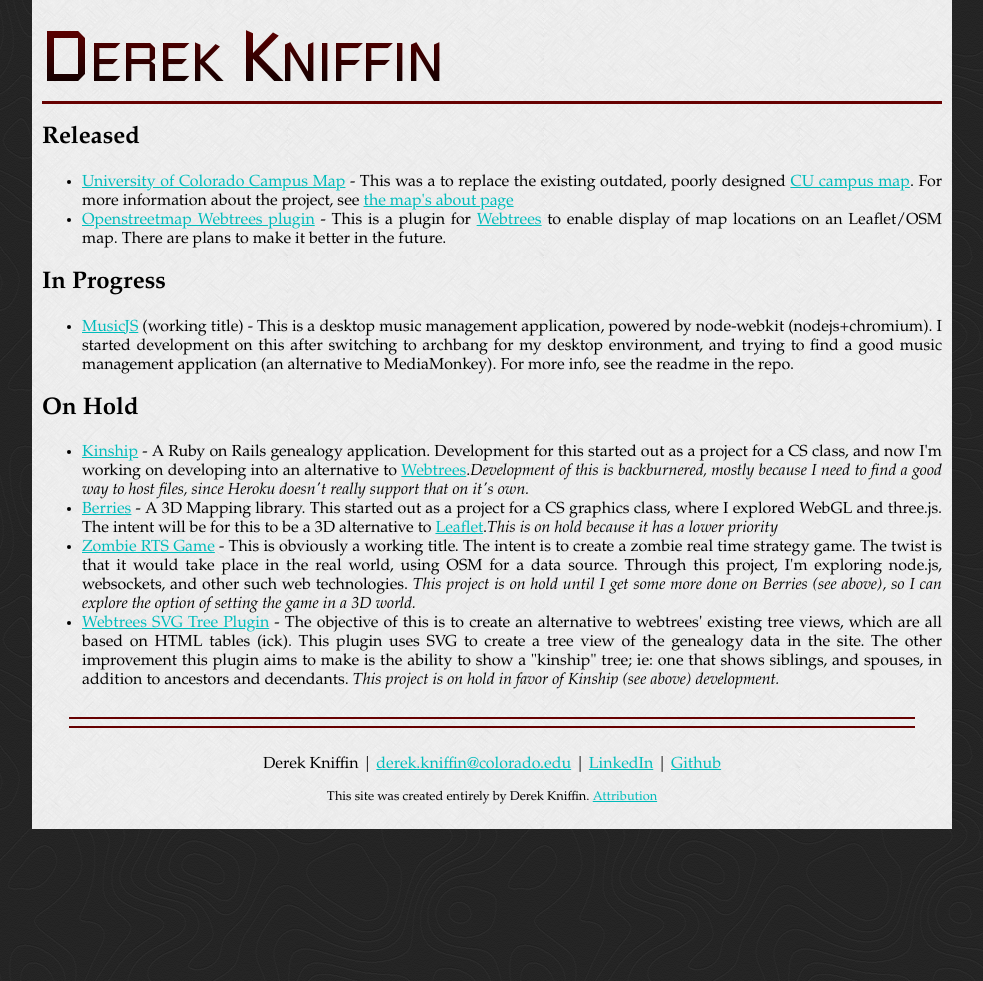
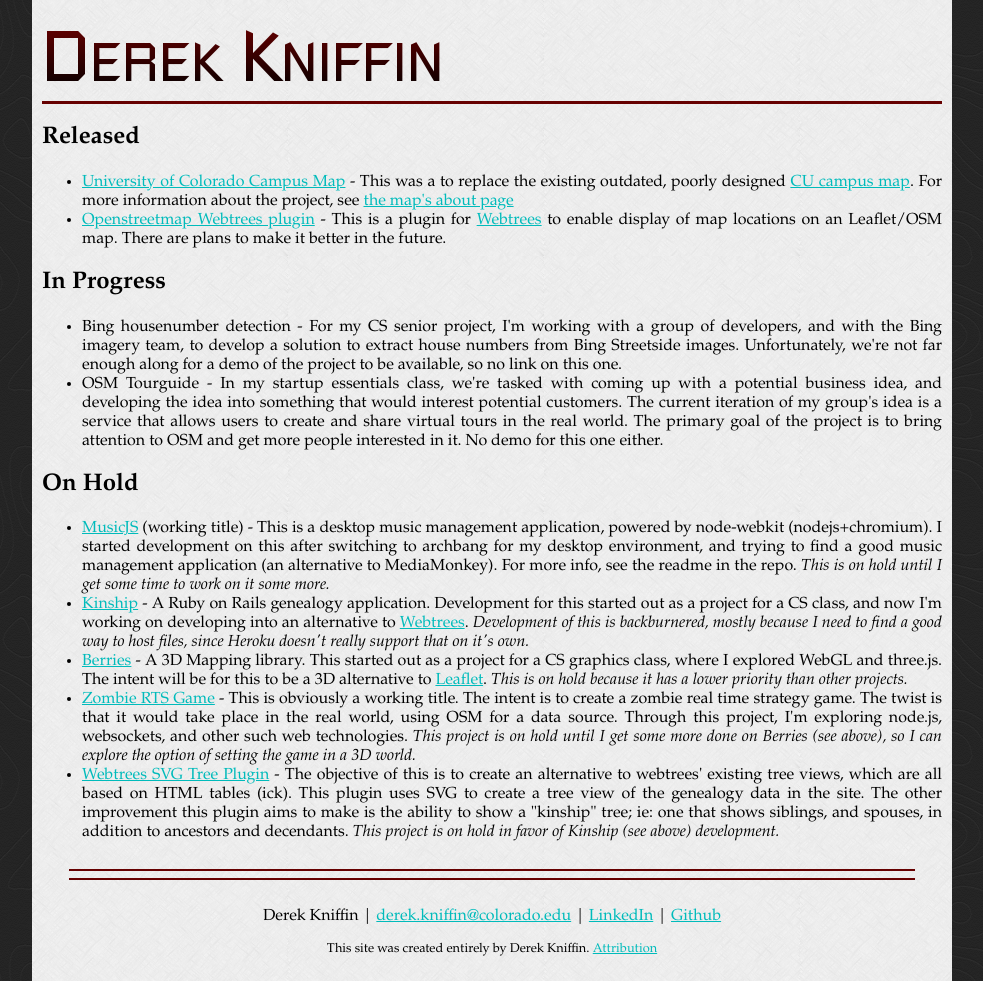
Before and after one commit to oddityoverseer13/personal-website, a Jekyll site: the page built from projects.html, in a window 1280 px wide. Shown: the whole page, without its empty margins (148-1131 px from the left). Built offline with Jekyll 4.4.1, drawn with Linux system fonts in a browser that asks for light colours; Markdown is read by kramdown in place of the engine named in the settings; before the commit the page ends 900 px from its top, so only the background shows below that.

Commit message:
Updated projects page and site url

```diff
--- a/_config.yml
+++ b/_config.yml
@@ -1,5 +1,5 @@
 name: Derek Kniffin's Personal Website
-url: http://wheatley.int.colorado.edu/personal-website
+url: http://www.kniffin.us/derek
 markdown: redcarpet
 pygments: true
 exclude: [notes]
--- a/projects.html
+++ b/projects.html
@@ -13,12 +13,14 @@
 </ul>
 <h2>In Progress</h2>
 <ul>
-  <li><a href="https://github.com/oddityoverseer13/musicjs">MusicJS</a> (working title) - This is a desktop music management application, powered by node-webkit (nodejs+chromium). I started development on this after switching to archbang for my desktop environment, and trying to find a good music management application (an alternative to MediaMonkey). For more info, see the readme in the repo.</li>
+  <li>Bing housenumber detection - For my CS senior project, I'm working with a group of developers, and with the Bing imagery team, to develop a solution to extract house numbers from Bing Streetside images. Unfortunately, we're not far enough along for a demo of the project to be available, so no link on this one.</li>
+  <li>OSM Tourguide - In my startup essentials class, we're tasked with coming up with a potential business idea, and developing the idea into something that would interest potential customers. The current iteration of my group's idea is a service that allows users to create and share virtual tours in the real world. The primary goal of the project is to bring attention to OSM and get more people interested in it. No demo for this one either.</li>
 </ul>
 <h2>On Hold</h2>
 <ul>
-  <li><a href="https://github.com/oddityoverseer13/kinship">Kinship</a> - A Ruby on Rails genealogy application. Development for this started out as a project for a CS class, and now I'm working on developing into an alternative to <a href="http://www.webtrees.net">Webtrees</a>.<i>Development of this is backburnered, mostly because I need to find a good way to host files, since Heroku doesn't really support that on it's own. </i></li>
-  <li><a href="http://github.com/oddityoverseer13/berries">Berries</a> - A 3D Mapping library. This started out as a project for a CS graphics class, where I explored WebGL and three.js. The intent will be for this to be a 3D alternative to <a href="http://www.leafletjs.com">Leaflet</a>.<i>This is on hold because it has a lower priority</i></li>
+  <li><a href="https://github.com/oddityoverseer13/musicjs">MusicJS</a> (working title) - This is a desktop music management application, powered by node-webkit (nodejs+chromium). I started development on this after switching to archbang for my desktop environment, and trying to find a good music management application (an alternative to MediaMonkey). For more info, see the readme in the repo. <i>This is on hold until I get some time to work on it some more.</i></li>
+  <li><a href="https://github.com/oddityoverseer13/kinship">Kinship</a> - A Ruby on Rails genealogy application. Development for this started out as a project for a CS class, and now I'm working on developing into an alternative to <a href="http://www.webtrees.net">Webtrees</a>. <i>Development of this is backburnered, mostly because I need to find a good way to host files, since Heroku doesn't really support that on it's own. </i></li>
+  <li><a href="http://github.com/oddityoverseer13/berries">Berries</a> - A 3D Mapping library. This started out as a project for a CS graphics class, where I explored WebGL and three.js. The intent will be for this to be a 3D alternative to <a href="http://www.leafletjs.com">Leaflet</a>. <i>This is on hold because it has a lower priority than other projects.</i></li>
   <li><a href="https://github.com/oddityoverseer13/z-rts-game">Zombie RTS Game</a> - This is obviously a working title. The intent is to create a zombie real time strategy game. The twist is that it would take place in the real world, using OSM for a data source. Through this project, I'm exploring node.js, websockets, and other such web technologies. <i>This project is on hold until I get some more done on Berries (see above), so I can explore the option of setting the game in a 3D world.</i></li>
   <li><a href="https://github.com/oddityoverseer13/webtrees-svgtree">Webtrees SVG Tree Plugin</a> - The objective of this is to create an alternative to webtrees' existing tree views, which are all based on HTML tables (ick). This plugin uses SVG to create a tree view of the genealogy data in the site. The other improvement this plugin aims to make is the ability to show a "kinship" tree; ie: one that shows siblings, and spouses, in addition to ancestors and decendants. <i>This project is on hold in favor of Kinship (see above) development.</i></li>
 </ul>
```
